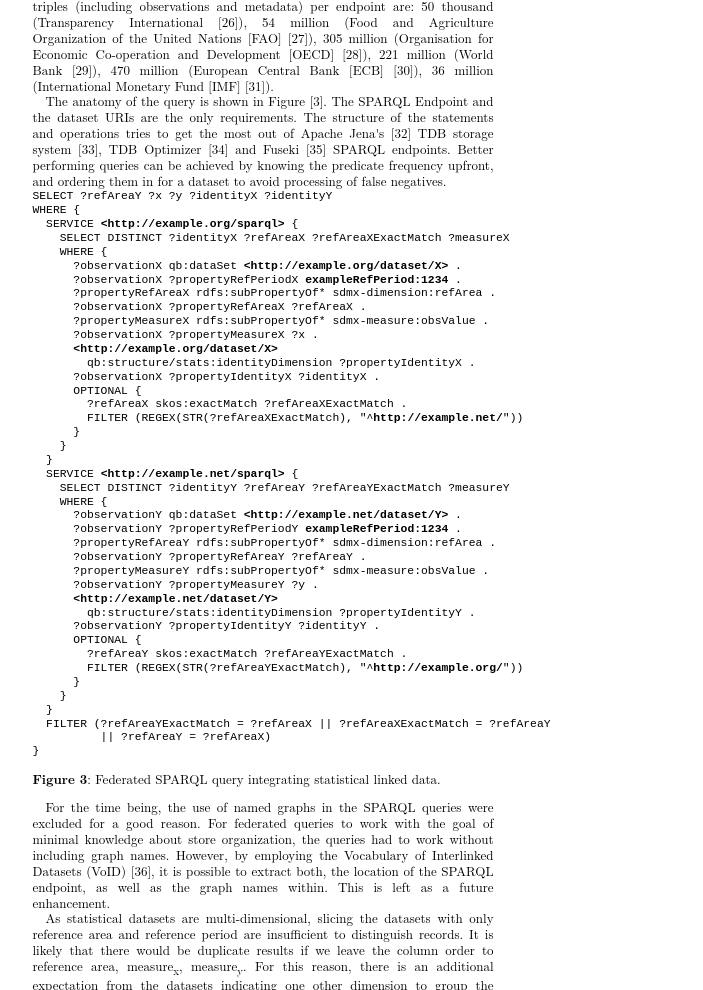
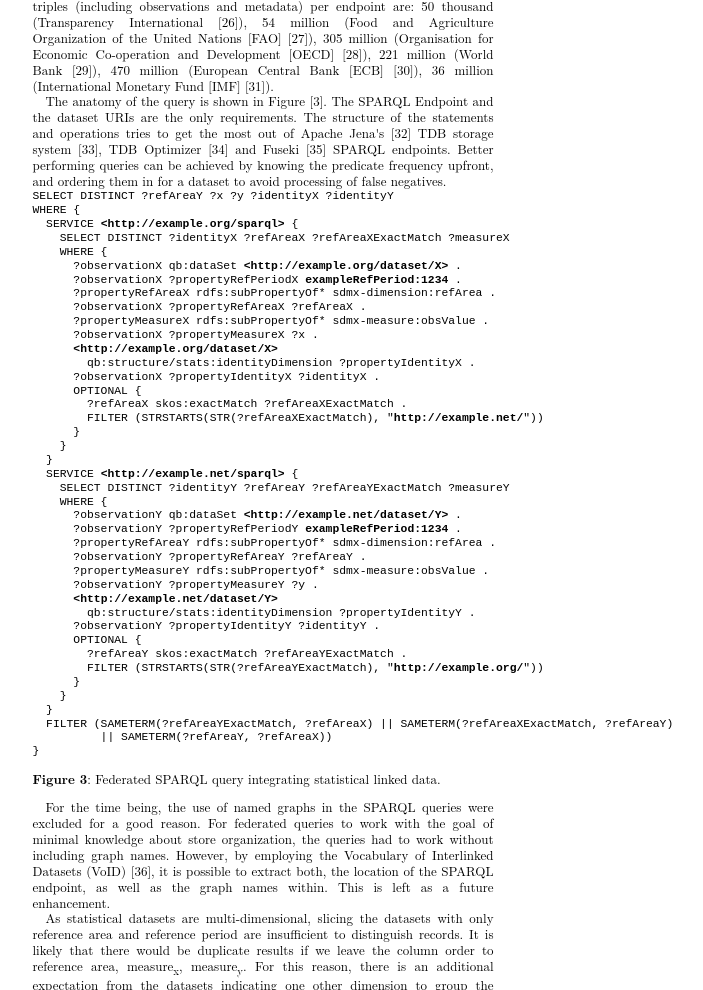
Before and after one commit to csarven/linked-statistical-data-analysis, a plain HTML site: page index.html in a window 1280 px wide. Shown: the part 5952-6942 px from the top of the page, without its empty margins (377-1080 px from the left). Drawn offline with Linux system fonts and the light colour scheme.

Commit message:
Minor SPARQL

```diff
--- a/index.html
+++ b/index.html
@@ -202,7 +202,7 @@
 
                     <div class="figure" id="federated-sparql-query">
 <pre>
-SELECT ?refAreaY ?x ?y ?identityX ?identityY
+SELECT DISTINCT ?refAreaY ?x ?y ?identityX ?identityY
 WHERE {
   SERVICE <strong>&lt;http://example.org/sparql&gt;</strong> {
     SELECT DISTINCT ?identityX ?refAreaX ?refAreaXExactMatch ?measureX
@@ -218,7 +218,7 @@ WHERE {
       ?observationX ?propertyIdentityX ?identityX .
       OPTIONAL {
         ?refAreaX skos:exactMatch ?refAreaXExactMatch .
-        FILTER (REGEX(STR(?refAreaXExactMatch), "^<strong>http://example.net/</strong>"))
+        FILTER (STRSTARTS(STR(?refAreaXExactMatch), "<strong>http://example.net/</strong>"))
       }
     }
   }
@@ -236,12 +236,12 @@ WHERE {
       ?observationY ?propertyIdentityY ?identityY .
       OPTIONAL {
         ?refAreaY skos:exactMatch ?refAreaYExactMatch .
-        FILTER (REGEX(STR(?refAreaYExactMatch), "^<strong>http://example.org/</strong>"))
+        FILTER (STRSTARTS(STR(?refAreaYExactMatch), "<strong>http://example.org/</strong>"))
       }
     }
   }
-  FILTER (?refAreaYExactMatch = ?refAreaX || ?refAreaXExactMatch = ?refAreaY
-          || ?refAreaY = ?refAreaX)
+  FILTER (SAMETERM(?refAreaYExactMatch, ?refAreaX) || SAMETERM(?refAreaXExactMatch, ?refAreaY)
+          || SAMETERM(?refAreaY, ?refAreaX))
 }
 </pre>
                         <p><strong>Figure 3</strong>: Federated SPARQL query integrating statistical linked data.</p>
```
